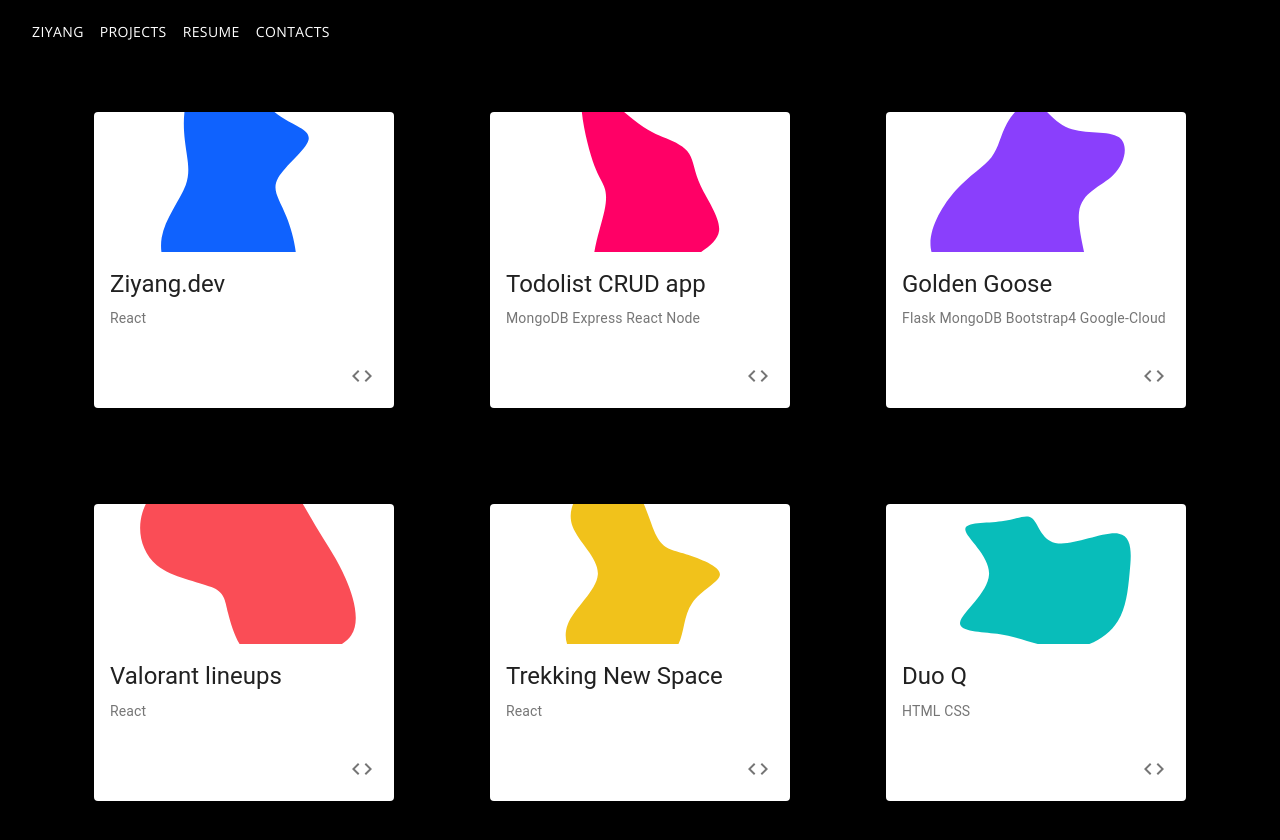
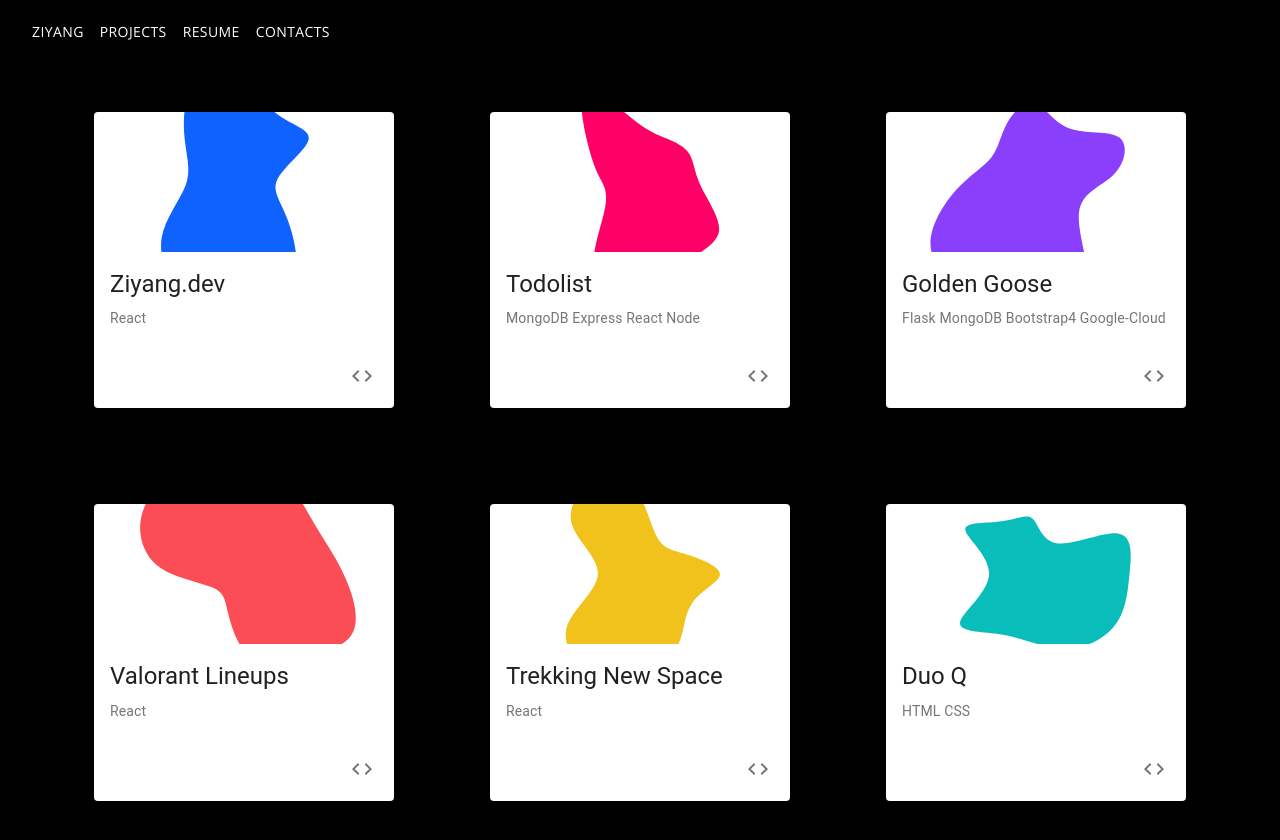
Before and after one commit to Ziyangll/ziyangdev, a React (Create React App) app: page /projects in a window 1280 px wide. Shown: the top 840 px of the page. Built offline with nearby package versions, Linux system fonts and the light colour scheme.

Commit message:
minor change

```diff
--- a/src/components/Projects.jsx
+++ b/src/components/Projects.jsx
@@ -29,7 +29,7 @@
         websiteLink='https://todos-283807.uc.r.appspot.com/'
         GitHubLink='https://github.com/Ziyangll/Todos'
         imgPath='/projects-images/blob.svg'
-        title='Todolist CRUD app'
+        title='Todolist'
         subtitle='MongoDB Express React Node'
       />
       <ProjectCard
@@ -43,7 +43,7 @@
         websiteLink='https://valorantlineups.online/'
         GitHubLink='https://github.com/Ziyangll/valorant-lineups'
         imgPath='/projects-images/blob3.svg'
-        title='Valorant lineups'
+        title='Valorant Lineups'
         subtitle='React'
       />
       <ProjectCard
```
